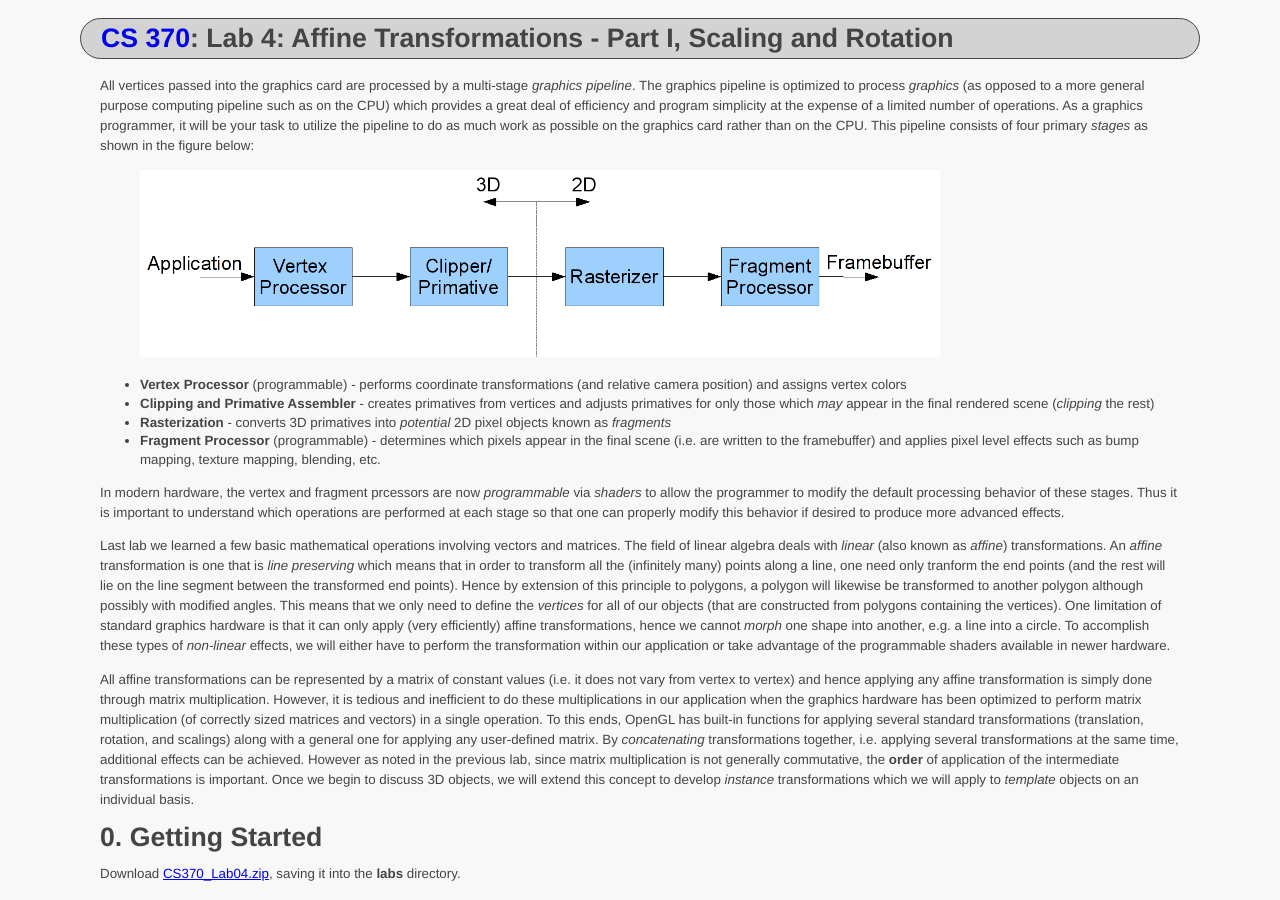
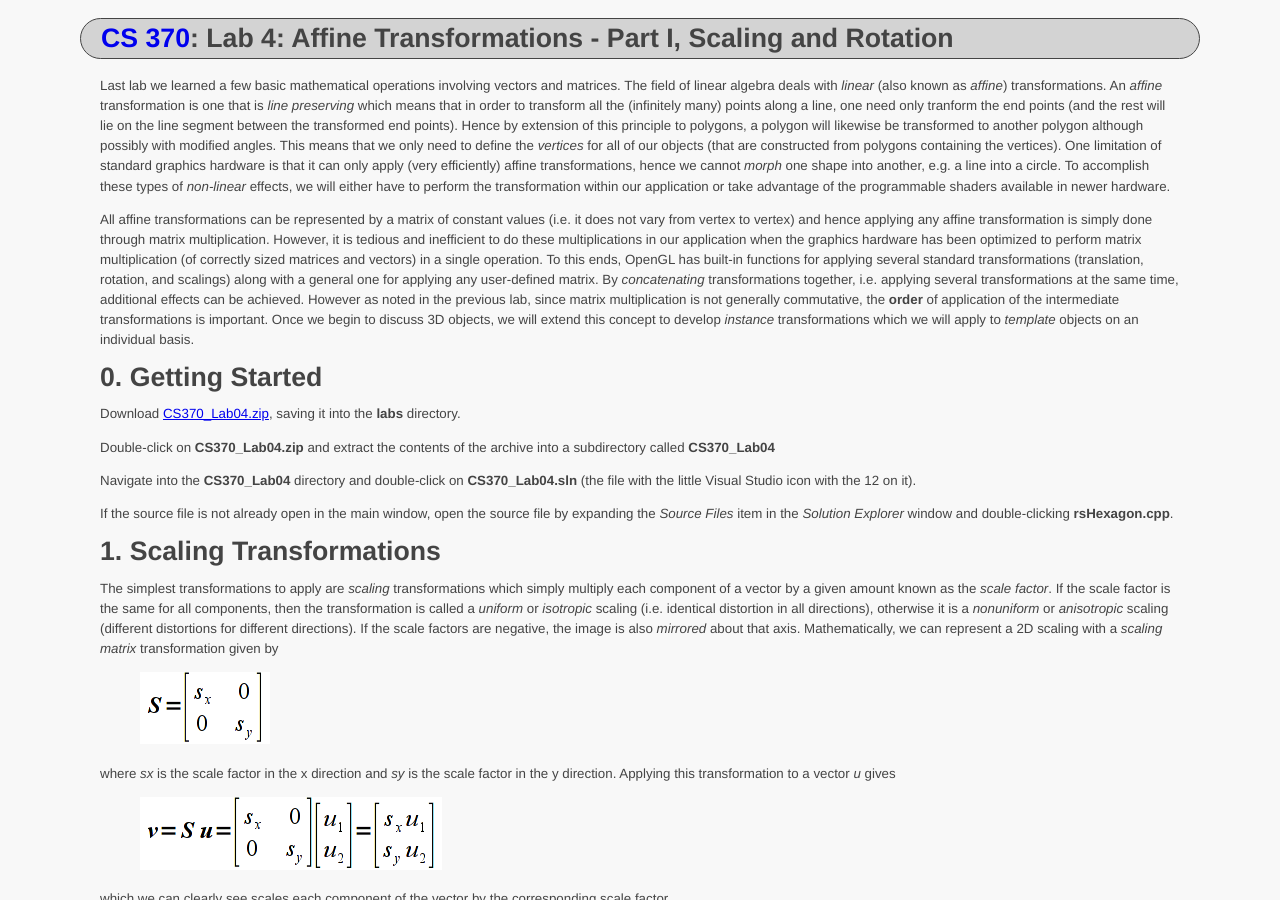
Before and after one commit to ycpcs/cs370-fall2017, a Jekyll site: the page built from labs/lab04.md, in a window 1280 px wide and 900 px high. Built offline with Jekyll 4.4.1, drawn with Linux system fonts in a browser that asks for light colours.

Commit message:
update lab 10
update lab 10

```diff
--- a/labs/lab04.md
+++ b/labs/lab04.md
@@ -2,17 +2,6 @@
 layout: default
 title: "Lab 4: Affine Transformations - Part I, Scaling and Rotation"
 ---
-
-All vertices passed into the graphics card are processed by a multi-stage *graphics pipeline*. The graphics pipeline is optimized to process *graphics* (as opposed to a more general purpose computing pipeline such as on the CPU) which provides a great deal of efficiency and program simplicity at the expense of a limited number of operations. As a graphics programmer, it will be your task to utilize the pipeline to do as much work as possible on the graphics card rather than on the CPU. This pipeline consists of four primary *stages* as shown in the figure below:
-
-> ![image](images/lab04/pipeline.png)
-
--   **Vertex Processor** (programmable) - performs coordinate transformations (and relative camera position) and assigns vertex colors
--   **Clipping and Primative Assembler** - creates primatives from vertices and adjusts primatives for only those which *may* appear in the final rendered scene (*clipping* the rest)
--   **Rasterization** - converts 3D primatives into *potential* 2D pixel objects known as *fragments*
--   **Fragment Processor** (programmable) - determines which pixels appear in the final scene (i.e. are written to the framebuffer) and applies pixel level effects such as bump mapping, texture mapping, blending, etc.
-
-In modern hardware, the vertex and fragment prcessors are now *programmable* via *shaders* to allow the programmer to modify the default processing behavior of these stages. Thus it is important to understand which operations are performed at each stage so that one can properly modify this behavior if desired to produce more advanced effects.
 
 Last lab we learned a few basic mathematical operations involving vectors and matrices. The field of linear algebra deals with *linear* (also known as *affine*) transformations. An *affine* transformation is one that is *line preserving* which means that in order to transform all the (infinitely many) points along a line, one need only tranform the end points (and the rest will lie on the line segment between the transformed end points). Hence by extension of this principle to polygons, a polygon will likewise be transformed to another polygon although possibly with modified angles. This means that we only need to define the *vertices* for all of our objects (that are constructed from polygons containing the vertices). One limitation of standard graphics hardware is that it can only apply (very efficiently) affine transformations, hence we cannot *morph* one shape into another, e.g. a line into a circle. To accomplish these types of *non-linear* effects, we will either have to perform the transformation within our application or take advantage of the programmable shaders available in newer hardware.
 
```
Also changed, not shown: labs/lab10.md (+11 -0 lines), labs/images/lab10/pipeline.png (renamed from labs/images/lab04/pipeline.png).
